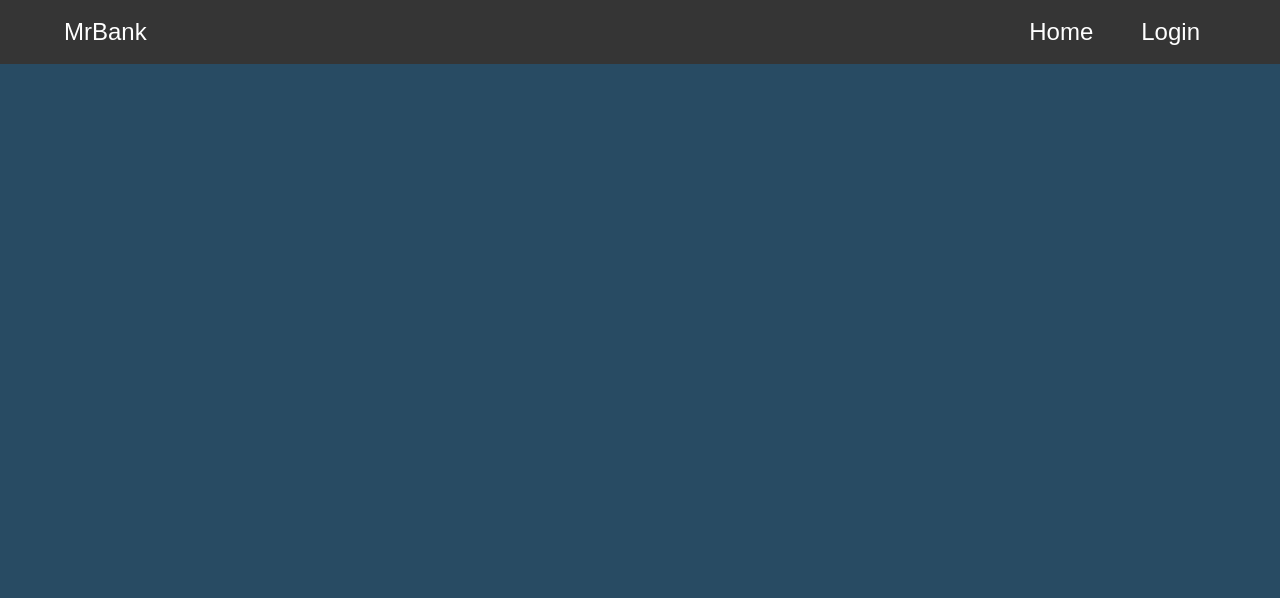
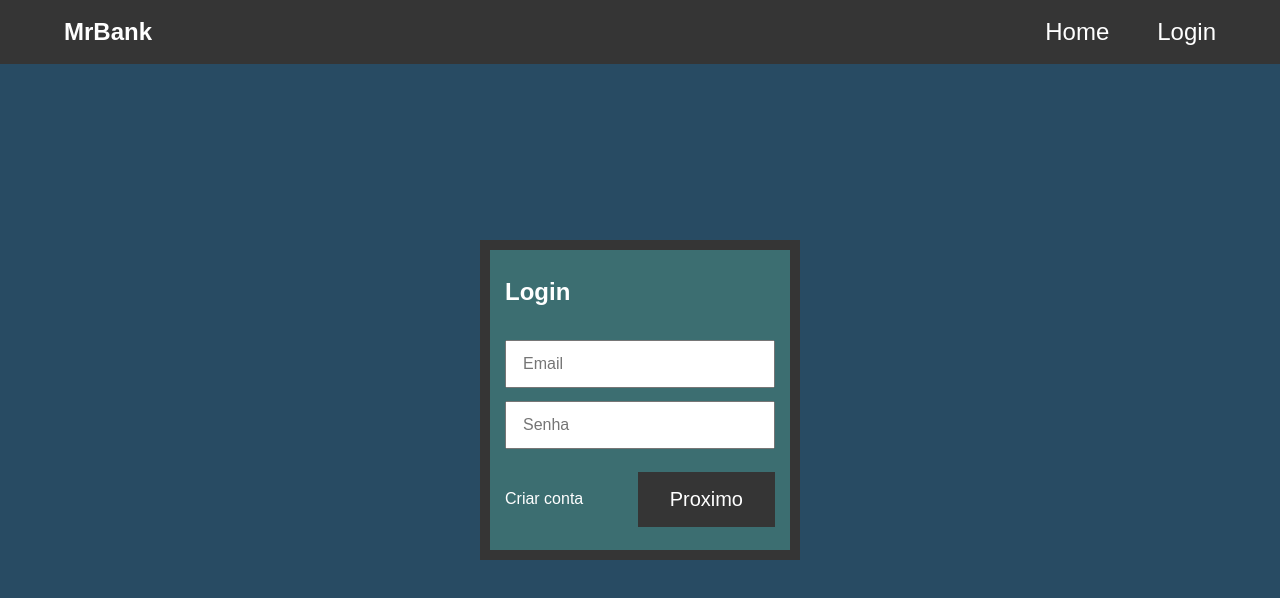
Before and after one commit to Nesesinho/MrBank, a plain HTML site: page index.html in a window 1280 px wide. Drawn offline with Linux system fonts and the light colour scheme.

Commit message:
adicionando login

```diff
--- a/index.html
+++ b/index.html
@@ -2,10 +2,11 @@
 <html lang="pt-br">
 <head>
     <meta charset="UTF-8">
+    <meta name="viewport" content="width=device-width, initial-scale=1.0">
     <title>MrBank</title>
     <link rel="shortcut icon" href="./Images/MrIcon.svg" />
     <link rel="stylesheet" href="./reset.css">
-    <link rel="stylesheet" href="./style.css">
+    <link rel="stylesheet" href="./login.css">
 </head>
 <body>
     <header>
@@ -19,5 +20,17 @@
             </nav>
         </div>
     </header>
+
+    <div class="login-box">
+        <form class="login-box__form">
+            <h2 class="login-box__form__title">Login</h2>
+            <input class="login-box__form__input" type="email" placeholder="Email">
+            <input class="login-box__form__input" type="password" placeholder="Senha">
+            <div class="login-box__form__button-box">
+                <a class="login-box__form__button-box__register" href="">Criar conta</a>
+                <input class="login-box__form__button-box__button" type="button" value="Proximo">
+            </div>
+        </form>
+    </div>
 </body>
 </html>
--- /dev/null
+++ b/login.css
@@ -0,0 +1,131 @@
+body {
+    font-family: sans-serif;
+    background-color: #284b63;
+}
+
+/* XXXXXXXXXXXXXXXXXXXXXXXXXXXXXXXXXX Header XXXXXXXXXXXXXXXXXXXXXXXXXXXXXXXXXX */
+
+header {
+    background-color: #353535;
+    height: 4rem;
+}
+
+.header__box {
+    margin: auto;
+    height: 100%;
+    display: flex;
+    justify-content: space-between;
+    align-items: center;
+    max-width: calc(1200px + 1rem);
+    width: 100%;
+    box-sizing: border-box;
+    padding: 0 1rem;
+}
+
+h1 {
+    margin-left: 1rem;
+    color: white;
+    font-size: 1.5rem;
+    -webkit-user-select: none;
+
+}
+
+nav {
+    display: flex;
+    height: 100%;
+}
+
+.nav__list {
+    display: flex;
+    margin-right: 1rem;
+}
+
+.nav__list__item {
+    display: flex;
+    height: 100%;
+    padding-left: 1rem;
+}
+
+.nav__list__item__link {
+    display: flex;
+    align-items: center;
+    padding: 0 1rem;
+    text-decoration: none;
+    color: white;
+    font-size: 1.5rem;
+    -webkit-user-select: none;
+    -webkit-user-drag: none;
+}
+
+.nav__list__item__link:hover {
+    background-color: #4b4b4b;
+}
+
+/* XXXXXXXXXXXXXXXXXXXXXXXXXXXXXXXXXX Login-Box XXXXXXXXXXXXXXXXXXXXXXXXXXXXXXXXXX */
+
+.login-box {
+    position: absolute;
+    display: flex;
+    align-items: center;
+    width: 20rem;
+    height: 20rem;
+    left: 50%;
+    top: 50%;
+    transform: translate(-50%, -50%);
+    background-color: #3c6e71;
+    border: 10px solid #353535;
+}
+
+.login-box__form {
+    width: 90%;
+    height: 100%;
+    margin: auto;
+}
+
+.login-box__form__title {
+    color: white;
+    margin: 1.5rem 0;
+}
+
+.login-box__form__input {
+    box-sizing: border-box;
+    width: 100%;
+    height: 3rem;
+    margin: .4rem 0;
+    padding: 0 1rem;
+}
+
+.login-box__form__button-box {
+    display: flex;
+    align-items: center;
+    justify-content: space-between;
+    position: relative;
+    left: 50%;
+    right: 50%;
+    transform: translateX(-50%);
+    margin-top: 1rem;
+}
+
+.login-box__form__button-box__register {
+    text-decoration: none;
+    color: white;
+}
+
+
+.login-box__form__button-box__button {
+    text-decoration: none;
+    background-color: #353535;
+    font-size: 20px;
+    color: white;
+    padding: 1rem 2rem;
+    cursor: pointer;
+}
+
+.login-box__form__button-box__button:hover {
+    background-color: #4b4b4b;
+}
+
+.login-box__form__button-box__button:active {
+    background-color: #212121;
+    font-size: 18px;
+}
--- a/reset.css
+++ b/reset.css
@@ -1,48 +1,102 @@
-/* http://meyerweb.com/eric/tools/css/reset/
-   v2.0 | 20110126
-   License: none (public domain)
-*/
+/* Box sizing rules */
+*,
+*::before,
+*::after {
+    box-sizing: border-box;
+}
 
-html, body, div, span, applet, object, iframe,
-h1, h2, h3, h4, h5, h6, p, blockquote, pre,
-a, abbr, acronym, address, big, cite, code,
-del, dfn, em, img, ins, kbd, q, s, samp,
-small, strike, strong, sub, sup, tt, var,
-b, u, i, center,
-dl, dt, dd, ol, ul, li,
-fieldset, form, label, legend,
-table, caption, tbody, tfoot, thead, tr, th, td,
-article, aside, canvas, details, embed,
-figure, figcaption, footer, header, hgroup,
-menu, nav, output, ruby, section, summary,
-time, mark, audio, video {
+/* Remove default padding */
+ul[class],
+ol[class] {
+    padding: 0;
+}
+
+/* Remove default margin */
+body,
+h1,
+h2,
+h3,
+h4,
+p,
+ul[class],
+ol[class],
+li,
+figure,
+figcaption,
+blockquote,
+dl,
+dd {
+    margin: 0;
+}
+
+/* Set core body defaults */
+body {
+    min-height: 100vh;
+    scroll-behavior: smooth;
+    text-rendering: optimizeSpeed;
+    line-height: 1.5;
+}
+
+/* Remove list styles on ul, ol elements with a class attribute */
+ul[class],
+ol[class] {
+    list-style: none;
+}
+
+/* A elements that don't have a class get default styles */
+a:not([class]) {
+    text-decoration-skip-ink: auto;
+}
+
+/* Make images easier to work with */
+img {
+    max-width: 100%;
+    display: block;
+}
+
+/* Natural flow and rhythm in articles by default */
+article > * + * {
+    margin-top: 1em;
+}
+
+/* Inherit fonts for inputs and buttons */
+input,
+button,
+textarea,
+select {
+    font: inherit;
+}
+
+/* Remove all animations and transitions for people that prefer not to see them */
+@media (prefers-reduced-motion: reduce) {
+    * {
+        animation-duration: 0.01ms !important;
+        animation-iteration-count: 1 !important;
+        transition-duration: 0.01ms !important;
+        scroll-behavior: auto !important;
+    }
+}
+
+[type="button"], button {
+    border: none;
     margin: 0;
     padding: 0;
-    border: 0;
-    font-size: 100%;
+    width: auto;
+    overflow: visible;
+
+    background: transparent;
+
+    /* inherit font & color from ancestor */
+    color: inherit;
     font: inherit;
-    vertical-align: baseline;
+
+    /* Normalize `line-height`. Cannot be changed from `normal` in Firefox 4+. */
+    line-height: normal;
+
+    /* Corrects font smoothing for webkit */
+    -webkit-font-smoothing: inherit;
+    -moz-osx-font-smoothing: inherit;
+
+    /* Corrects inability to style clickable `input` types in iOS */
+    -webkit-appearance: none;
 }
-/* HTML5 display-role reset for older browsers */
-article, aside, details, figcaption, figure,
-footer, header, hgroup, menu, nav, section {
-    display: block;
-}
-body {
-    line-height: 1;
-}
-ol, ul {
-    list-style: none;
-}
-blockquote, q {
-    quotes: none;
-}
-blockquote:before, blockquote:after,
-q:before, q:after {
-    content: '';
-    content: none;
-}
-table {
-    border-collapse: collapse;
-    border-spacing: 0;
-}
--- a/style.css
+++ /dev/null
@@ -1,60 +0,0 @@
-body {
-    font-family: sans-serif;
-    background-color: #284b63;
-}
-
-header {
-    background-color: #353535;
-    height: 4rem;
-}
-
-.header__box {
-    margin: auto;
-    height: 100%;
-    display: flex;
-    justify-content: space-between;
-    align-items: center;
-    max-width: calc(1200px + 1rem);
-    width: 100%;
-    box-sizing: border-box;
-    padding: 0 1rem;
-}
-
-h1 {
-    margin-left: 1rem;
-    color: white;
-    font-size: 1.5rem;
-    -webkit-user-select: none;
-
-}
-
-nav {
-    display: flex;
-    height: 100%;
-}
-
-.nav__list {
-    display: flex;
-    margin-right: 1rem;
-}
-
-.nav__list__item {
-    display: flex;
-    height: 100%;
-    padding-left: 1rem;
-}
-
-.nav__list__item__link {
-    display: flex;
-    align-items: center;
-    padding: 0 1rem;
-    text-decoration: none;
-    color: white;
-    font-size: 1.5rem;
-    -webkit-user-select: none;
-    -webkit-user-drag: none;
-}
-
-.nav__list__item__link:hover {
-    background-color: #4b4b4b;
-}
```
